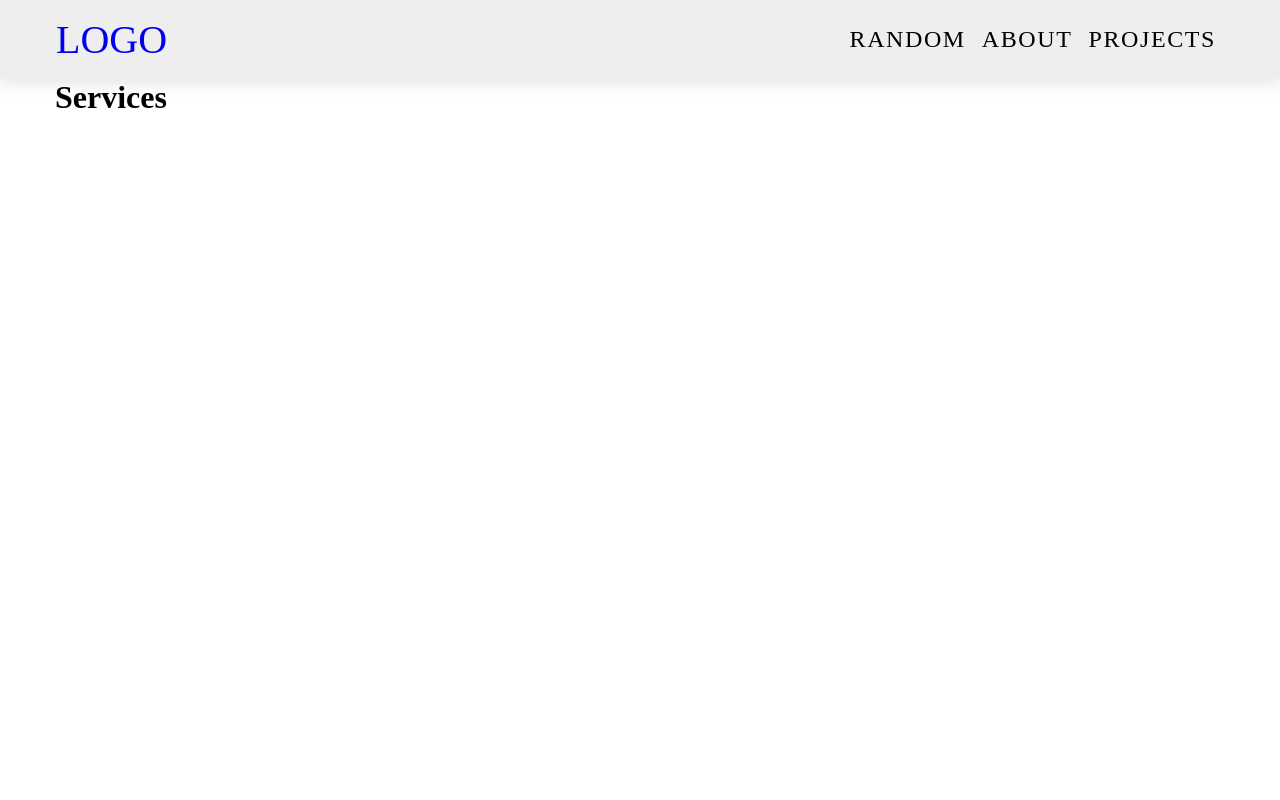
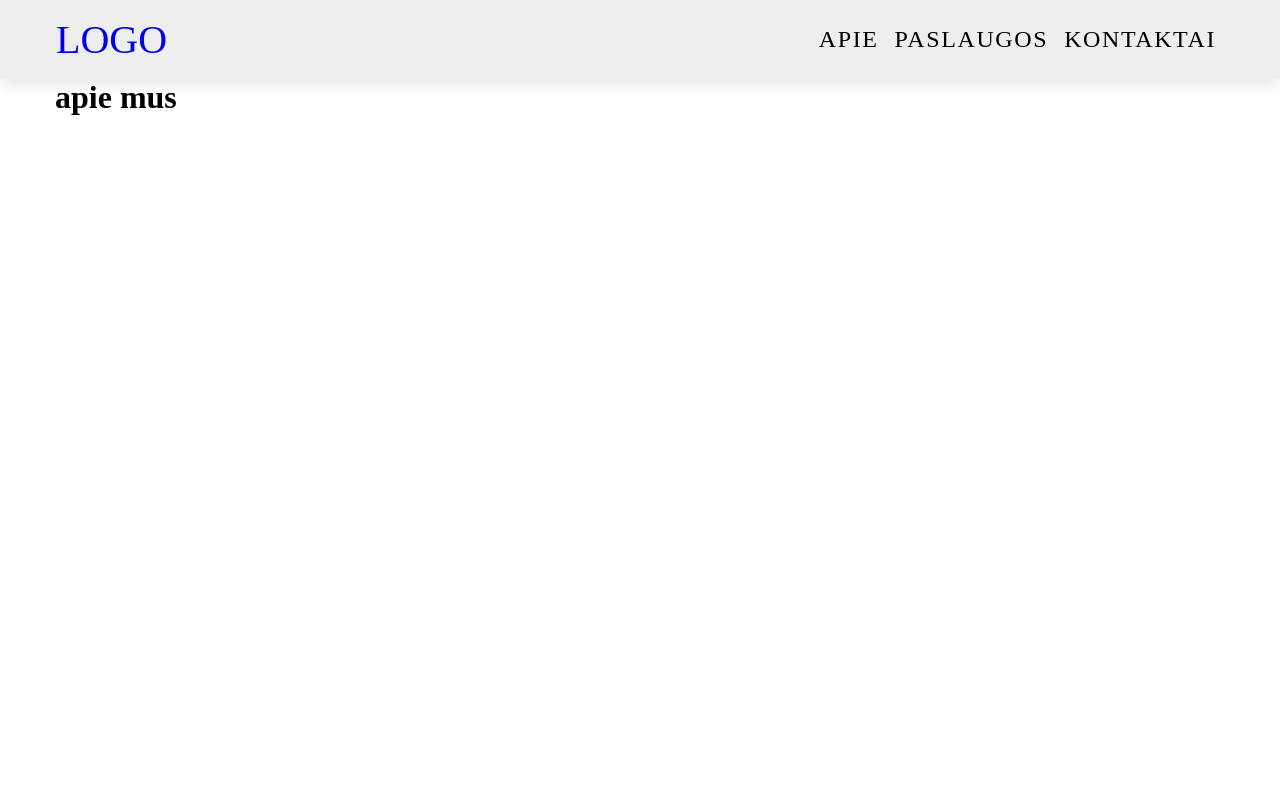
Before and after one commit to VydasV/itsprendimai, a React (Create React App) app: page / in a window 1280 px wide. Shown: the top 800 px of the page. Built offline with nearby package versions, Linux system fonts and the light colour scheme.

Commit message:
puslapio struktūra

```diff
--- a/src/App.js
+++ b/src/App.js
@@ -2,7 +2,9 @@ import React from 'react';
 // import Navbar from './components/Navbar';
 import Navbar1 from './components/Navbar1';
 import Footer from './components/Footer';
+import About from './components/About';
 import Services from './components/Services';
+import Contacts from './components/Contacts';
 import ScrollToTop from './components/ScrollToTop';
 
 const App = () => {
@@ -10,7 +12,9 @@ const App = () => {
     <>
       {/* <Navbar /> */}
       <Navbar1 />
+      <About />
       <Services />
+      <Contacts />
       <Footer />
       <ScrollToTop />
     </>
--- /dev/null
+++ b/src/components/About.jsx
@@ -0,0 +1,9 @@
+const About = () => {
+  return (
+    <div id="about" className="container">
+      <h1>apie mus</h1>
+    </div>
+  );
+};
+
+export default About;
--- /dev/null
+++ b/src/components/Contacts.jsx
@@ -0,0 +1,9 @@
+const Contacts = () => {
+  return (
+    <div id="contacts" className="container">
+      <h1>kontaktai</h1>
+    </div>
+  );
+};
+
+export default Contacts;
--- a/src/components/Navbar1.jsx
+++ b/src/components/Navbar1.jsx
@@ -5,18 +5,18 @@ import './Navbar1.css';
 const links = [
   {
     id: 1,
-    url: '/',
-    text: 'random',
+    url: '#about',
+    text: 'apie',
   },
   {
     id: 2,
-    url: '/about',
-    text: 'about',
+    url: '#services',
+    text: 'paslaugos',
   },
   {
     id: 3,
-    url: '/projects',
-    text: 'projects',
+    url: '#contacts',
+    text: 'kontaktai',
   },
 ];
 
--- a/src/components/Services.jsx
+++ b/src/components/Services.jsx
@@ -1,7 +1,7 @@
 const Services = () => {
   return (
-    <div id="paslaugos" className="container services">
-      <h1>Services</h1>
+    <div id="services" className="container">
+      <h1>Paslaugos</h1>
     </div>
   );
 };
```
